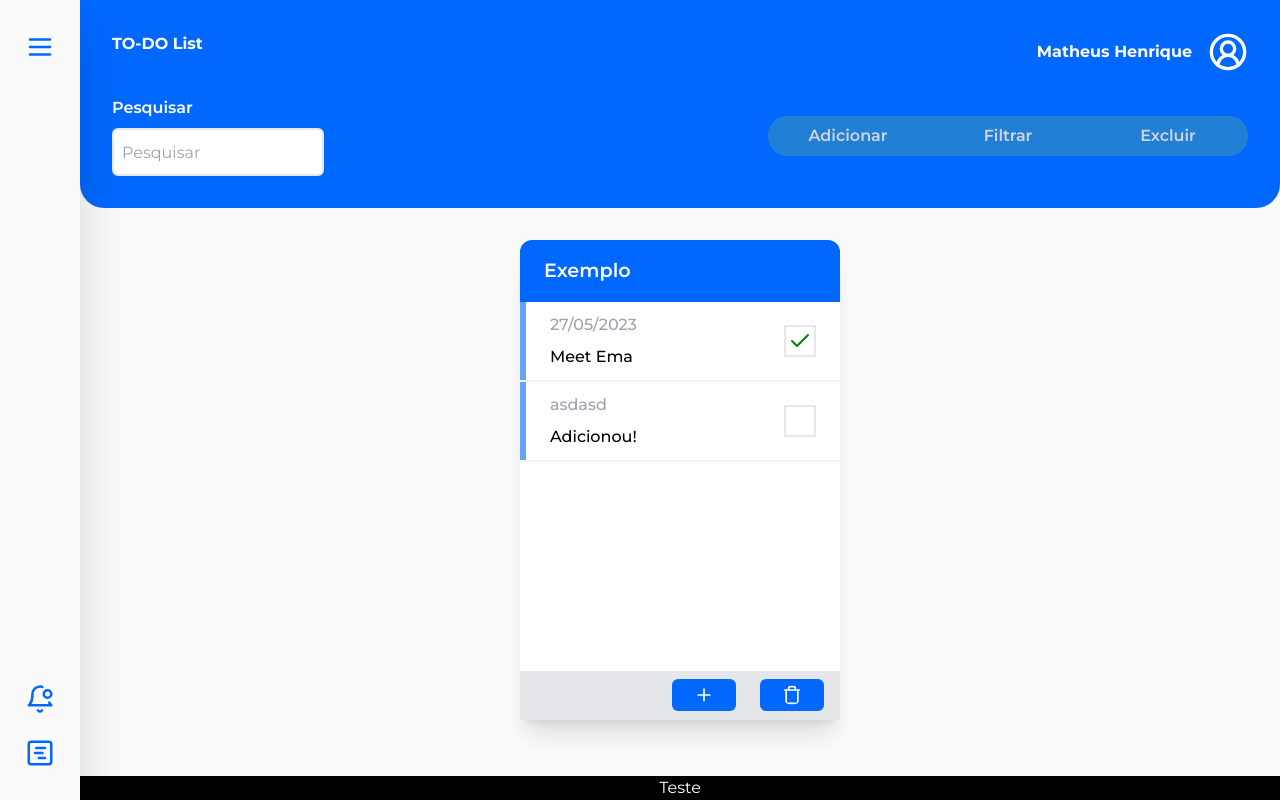
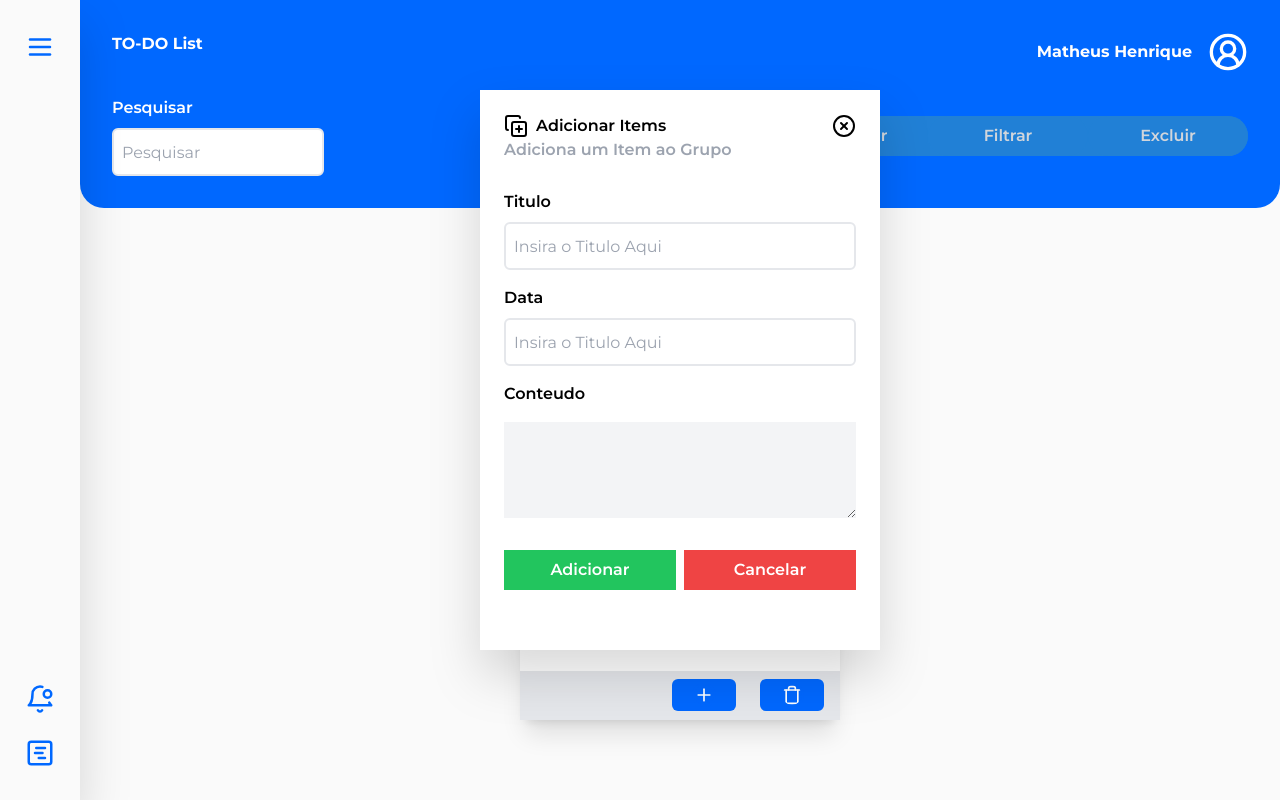
Before and after one commit to Strifexss/FaculdadeTodo, a Next.js app: page /Paginas/Landing in a window 1280 px wide. Both pictures are taken after a click on the button 704 px from the left and 695 px from the top of the page. Built offline with nearby package versions, Linux system fonts and the light colour scheme.

Commit message:
Modall add with AddItemImplemented

```diff
--- a/src/app/Paginas/Components/Landing/AreaTodos.tsx
+++ b/src/app/Paginas/Components/Landing/AreaTodos.tsx
@@ -7,14 +7,16 @@ interface Props {
     setTodos: React.Dispatch<React.SetStateAction<ITodos[]>>;
     ModificarModal: React.Dispatch<React.SetStateAction<IITemTodo | null>>;
     handleModalInfoVisibility: React.Dispatch<React.SetStateAction<boolean>>;
+    setNomeTodoToADD: React.Dispatch<React.SetStateAction<string>>;
+    handleModalAddVisibility: React.Dispatch<React.SetStateAction<boolean>>;
 }
 
-export default function AreaTodos({todos, setTodos, ModificarModal, handleModalInfoVisibility}:Props) {
+export default function AreaTodos({handleModalAddVisibility, setNomeTodoToADD, todos, setTodos, ModificarModal, handleModalInfoVisibility}:Props) {
     return(
         <div className="w-full h-full flex flex-row justify-center gap-6 flex-wrap px-8">
         { todos?.map(todo => {
             return(
-                <TodoComponent handleModalInfoVisibility={handleModalInfoVisibility}  ModificarModal={ModificarModal} setTodos={setTodos} Item={todo} key={todo.nome}/>
+                <TodoComponent handleModalAddVisibility={handleModalAddVisibility} setNomeTodoToADD={setNomeTodoToADD} handleModalInfoVisibility={handleModalInfoVisibility}  ModificarModal={ModificarModal} setTodos={setTodos} Item={todo} key={todo.nome}/>
             )
         })
         }
--- a/src/app/Paginas/Components/Landing/Main.tsx
+++ b/src/app/Paginas/Components/Landing/Main.tsx
@@ -24,21 +24,17 @@ export default function Main() {
     const [conteudoModal, setConteudoModal] = useState<IITemTodo | null>(null)
     const [HandleInfoModal, setHandleInfoModal] = useState(false)
     const [ModalAdicionarItem, setModalAdicionarItem] = useState(false)
+    const [nomeTodoToADD, setNomeTodoToAdd] = useState<string>("")
 
     function handleModal() {
         setOpenInsertModal(!openInsertModal)
-    }
-
-    function HandleInfosMoldal() {
-        setHandleInfoModal(!HandleInfoModal)
-        console.log(conteudoModal)
     }
 
     return(
         <div className="w-full h-full flex flex-col gap-8 overflow-y-scroll overflow-x-hidden">
             <HeaderLanding buttonsFunctionAdicionar={handleModal}/>
             <div className="w-full h-full flex justify-center items-center">
-                <AreaTodos handleModalInfoVisibility={setHandleInfoModal} ModificarModal={setConteudoModal} setTodos={setTodos} todos={todos}/>
+                <AreaTodos handleModalAddVisibility={setModalAdicionarItem} setNomeTodoToADD={setNomeTodoToAdd} handleModalInfoVisibility={setHandleInfoModal} ModificarModal={setConteudoModal} setTodos={setTodos} todos={todos}/>
             {
                 HandleInfoModal && <ModalInfos handleItemInfos={setConteudoModal} HandleComplete={setTodos} Item={conteudoModal} handleModalVisibility={setHandleInfoModal}/>
             }
@@ -46,13 +42,9 @@ export default function Main() {
                 openInsertModal && <Modal ArrayTodos={todos} setTodos={setTodos} handleCloseModal={() => setOpenInsertModal(false)}/>
             }
             {
-                ModalAdicionarItem && <ModalAddItem HandleCloseModal={setModalAdicionarItem}/>
+                ModalAdicionarItem && <ModalAddItem setTodos={setTodos} NomeTodoToAdd={nomeTodoToADD} HandleCloseModal={setModalAdicionarItem}/>
             }
             </div>
-            <button onClick={() => setModalAdicionarItem(!ModalAdicionarItem)}
-            className="w-full bg-black text-white">
-                Teste
-            </button>
         </div>
     )
 }
--- /dev/null
+++ b/src/app/Paginas/Components/Landing/ModalAddItem/ButtonsArea.tsx
@@ -0,0 +1,41 @@
+import adicionarNovoObjeto from "@/app/hooks/TodoComponent/useAdicionarNovoItem";
+import IITemTodo from "@/app/models/ItemTodo";
+import ITodos from "@/app/models/Todos";
+
+interface Props {
+    NomeTodoToAdd: string,
+    setTodos: React.Dispatch<React.SetStateAction<ITodos[]>>;
+    handleModalAddVisibility: React.Dispatch<React.SetStateAction<boolean>>;
+    handleCancel: React.Dispatch<React.SetStateAction<boolean>>;
+    TituloToADD: string,
+    DataToADD: string,
+    ConteudoToAdd: string
+}
+
+export default function ButtonsArea({ConteudoToAdd, handleCancel, DataToADD, TituloToADD, handleModalAddVisibility, NomeTodoToAdd, setTodos}:Props) {
+
+    function add() {
+        const novoObjeto: IITemTodo = {
+            nome: TituloToADD,
+            complete: false,
+            data: DataToADD,
+            Conteudo: ConteudoToAdd
+        }
+        console.log(novoObjeto)
+        adicionarNovoObjeto({nomeTodo: NomeTodoToAdd, novoObjeto, setTodos});
+        handleModalAddVisibility(false)
+    }
+
+    return(
+        <section className="w-full flex items-center justify-around gap-2">
+                <button onClick={add}
+                className="w-full h-[2.5rem] text-white font-semibold bg-green-500">
+                    Adicionar
+                </button>
+                <button onClick={() => handleCancel(false)}
+                 className="w-full h-[2.5rem] text-white font-semibold bg-red-500">
+                    Cancelar
+                </button>
+        </section>
+    )
+}
--- a/src/app/Paginas/Components/Landing/ModalAddItem/ModalAddItem.tsx
+++ b/src/app/Paginas/Components/Landing/ModalAddItem/ModalAddItem.tsx
@@ -2,14 +2,40 @@ import InputTexto from "../../Login/InputTexto"
 import Header from "./Header"
 import {motion} from "framer-motion"
 import { useMediaQuery } from 'react-responsive';
+import TextArea from "./TextArea";
+import ButtonsArea from "./ButtonsArea";
+import IITemTodo from "@/app/models/ItemTodo";
+import adicionarNovoObjeto from "@/app/hooks/TodoComponent/useAdicionarNovoItem";
+import ITodos from "@/app/models/Todos";
+import { useState } from "react";
 
 interface Props {
     HandleCloseModal: React.Dispatch<React.SetStateAction<boolean>>;
+    NomeTodoToAdd: string,
+    setTodos: React.Dispatch<React.SetStateAction<ITodos[]>>;
 }
 
-export default function ModalAddItem({HandleCloseModal}:Props) {
+export default function ModalAddItem({HandleCloseModal, NomeTodoToAdd, setTodos}:Props) {
+
+    const [titulo, setTitulo] = useState<string>("")
+    const [data, setData] = useState<string>("")
+    const [conteudo, setConteudo] = useState<string>("")
 
     const isMobile = useMediaQuery({ maxWidth: 640 });
+
+    const HandleTitulo = (event: React.ChangeEvent<HTMLInputElement>) => {
+        setTitulo(event.target.value)
+        console.log(titulo)
+    }
+    const HandleData = (event: React.ChangeEvent<HTMLInputElement>) => {
+        setData(event.target.value)
+        console.log(data)
+    }
+    const HandleConteudo = (event: React.ChangeEvent<HTMLTextAreaElement>) => {
+        setConteudo(event.target.value)
+        console.log(conteudo)
+    }
+
 
     return(
         <motion.div
@@ -18,24 +44,8 @@ export default function ModalAddItem({HandleCloseModal}:Props) {
         transition={{duration: 0.2}}
         className="p-6 top-0 md:top-auto w-screen h-screen md:w-[25rem] md:min-h-[35rem] md:h-auto bg-white drop-shadow-2xl absolute flex flex-col items-start gap-2">
             <Header HandleCloseModal={HandleCloseModal}/>
-            <div className="mt-5 mb-6 w-full h-full flex flex-col gap-4">
-                <InputTexto LabelColor="Black" Nome="Titulo" Tamanho="full" placeholder="Insira o Titulo Aqui" />
-                <InputTexto LabelColor="Black" Nome="Data" Tamanho="full" placeholder="Insira o Titulo Aqui" />
-                <label className="font-semibold" htmlFor="TextoConteudo">
-                    Conteudo
-                </label>
-                <textarea id="TextoConteudo"
-                    className="w-full h-[6rem] p-4 bg-gray-100"
-                />
-            </div>
-            <section className="w-full flex items-center justify-around gap-2">
-                <button className="w-full h-[2.5rem] text-white font-semibold bg-green-500">
-                    Adicionar
-                </button>
-                <button className="w-full h-[2.5rem] text-white font-semibold bg-red-500">
-                    Cancelar
-                </button>
-            </section>
+            <TextArea setConteudo={HandleConteudo} setTitulo={HandleTitulo} setData={HandleData}/>
+            <ButtonsArea ConteudoToAdd={conteudo} handleCancel={HandleCloseModal} DataToADD={data} TituloToADD={titulo} handleModalAddVisibility={HandleCloseModal} NomeTodoToAdd={NomeTodoToAdd} setTodos={setTodos}/>
         </motion.div>
     )
 }
--- /dev/null
+++ b/src/app/Paginas/Components/Landing/ModalAddItem/TextArea.tsx
@@ -0,0 +1,22 @@
+import InputTexto from "../../Login/InputTexto";
+
+interface Props {
+    setTitulo: (event: React.ChangeEvent<HTMLInputElement>) => void;
+    setData: (event: React.ChangeEvent<HTMLInputElement>) => void;
+    setConteudo: (event: React.ChangeEvent<HTMLTextAreaElement>) => void;
+}
+
+export default function TextArea({setConteudo, setData, setTitulo}:Props) {
+    return(
+        <div className="mt-5 mb-6 w-full h-full flex flex-col gap-4">
+        <InputTexto handleChangeValue={setTitulo} LabelColor="Black" Nome="Titulo" Tamanho="full" placeholder="Insira o Titulo Aqui" />
+        <InputTexto handleChangeValue={setData} LabelColor="Black" Nome="Data" Tamanho="full" placeholder="Insira o Titulo Aqui" />
+        <label className="font-semibold" htmlFor="TextoConteudo">
+            Conteudo
+        </label>
+        <textarea onChange={setConteudo} id="TextoConteudo"
+            className="w-full h-[6rem] p-4 bg-gray-100"
+        />
+    </div>
+    )
+}
--- a/src/app/Paginas/Components/Landing/ModalInfos/ModalInfos.tsx
+++ b/src/app/Paginas/Components/Landing/ModalInfos/ModalInfos.tsx
@@ -64,7 +64,7 @@ export default function ModalInfos({handleModalVisibility, Item, HandleComplete,
         <div className=" top-0 md:top-auto md:-translate-y-32 absolute w-screen h-screen md:w-[25rem] md:h-[35rem] bg-white drop-shadow-2xl flex flex-col p-6 gap-4">
             <Header titulo={Item && Item.nome} handleModalVisibility={handleModalVisibility}/>
             <h1 className="text-gray-400 font-semibold">
-                27/05/2003
+                {Item && Item.data}
             </h1>
             <div className="w-full h-full flex flex-col gap-2 items-start">
                 <h1 className="font-semibold">
@@ -72,7 +72,7 @@ export default function ModalInfos({handleModalVisibility, Item, HandleComplete,
                 </h1>
                 <section className="w-full h-full bg-gray-100 rounded-2xl p-6 overflow-scroll">
                     <h1 className="font-medium">
-                        Lorem ipsum dolor sit amet, consectetur adipisicing elit. Sed quae debitis velit incidunt maiores saepe, quas at iusto neque libero ipsa cumque explicabo a repellendus error corrupti quam sint tempore?
+                        {Item && Item.Conteudo}
                     </h1>
                 </section>
             </div>
--- a/src/app/Paginas/Components/Landing/todoComponent/GrupItems.tsx
+++ b/src/app/Paginas/Components/Landing/todoComponent/GrupItems.tsx
@@ -11,7 +11,6 @@ interface Props {
 
 export default function GrupsItems({Item, ModificarModal, handleModalItemVisibility}:Props) {
 
-    const [complete, setComplete] = useState(false)
 
     function HandleModalInfos() {
         handleModalItemVisibility(true)
--- a/src/app/Paginas/Components/Landing/todoComponent/Todo.tsx
+++ b/src/app/Paginas/Components/Landing/todoComponent/Todo.tsx
@@ -12,20 +12,19 @@ interface Props {
     ModificarModal: React.Dispatch<React.SetStateAction<IITemTodo | null>>;
     ArrayTodos?: ITodos[],
     handleModalInfoVisibility: React.Dispatch<React.SetStateAction<boolean>>;
+    handleModalAddVisibility: React.Dispatch<React.SetStateAction<boolean>>;
+    setNomeTodoToADD: React.Dispatch<React.SetStateAction<string>>;
 }
 
-export default function TodoComponent({Item, setTodos, ModificarModal, handleModalInfoVisibility}:Props) {
+export default function TodoComponent({handleModalAddVisibility, Item, ModificarModal, handleModalInfoVisibility, setNomeTodoToADD, setTodos}:Props) {
 
-    function add() {
-        const novoObjeto: IITemTodo = {
-            nome: "Adicionou!",
-            complete: false,
-            data: "asdasd"
-        }
-        adicionarNovoObjeto({nomeTodo: Item.nome, novoObjeto, setTodos});
+    const ExcluirGrupo = () => useExcluirGrupo({nomeTodo: Item.nome, setTodos: setTodos})
+
+    const handleAddButton = () => {
+        handleModalAddVisibility(true)
+        setNomeTodoToADD(Item.nome)
     }
 
-    const ExcluirGrupo = () => useExcluirGrupo({nomeTodo: Item.nome, setTodos: setTodos})
 
     return(
         <motion.div
@@ -49,9 +48,9 @@ export default function TodoComponent({Item, setTodos, ModificarModal, handleMod
                 }
             </div>
             <div className="w-full h-[4rem] bg-gray-200 flex justify-end items-center gap-6 px-4">
-                <button onClick={() => add()}
+                <button
                     className="bg-AzulPadrao w-[4rem] h-[2rem] flex justify-center items-center rounded-md">
-                <Plus
+                <Plus onClick={() => handleAddButton()}
                     color="white"
                     className="rounded-[50%] border-2 border-AzulPadrao "/>
                 </button>
--- a/src/app/models/ItemTodo.tsx
+++ b/src/app/models/ItemTodo.tsx
@@ -1,5 +1,6 @@
 export default interface IITemTodo {
         nome: string,
         data: string,
-        complete: boolean
+        complete: boolean,
+        Conteudo?: string,
 }
```
